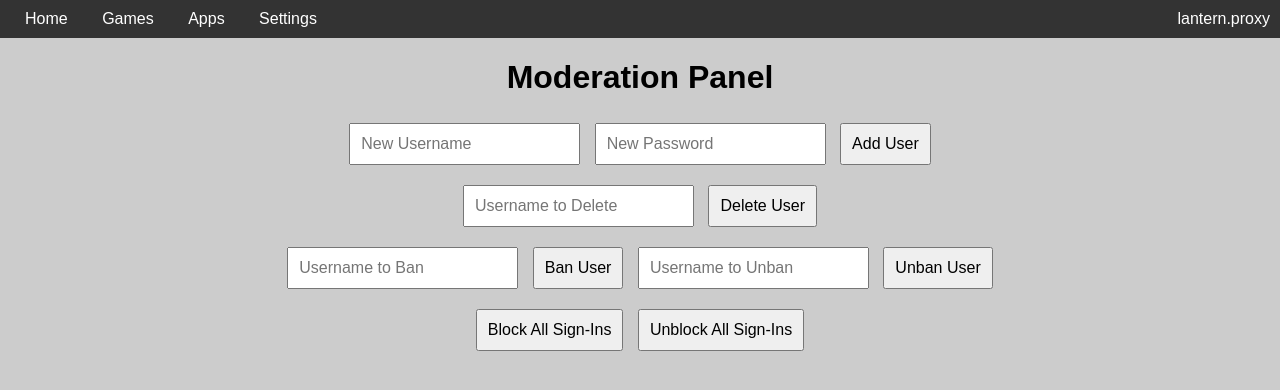
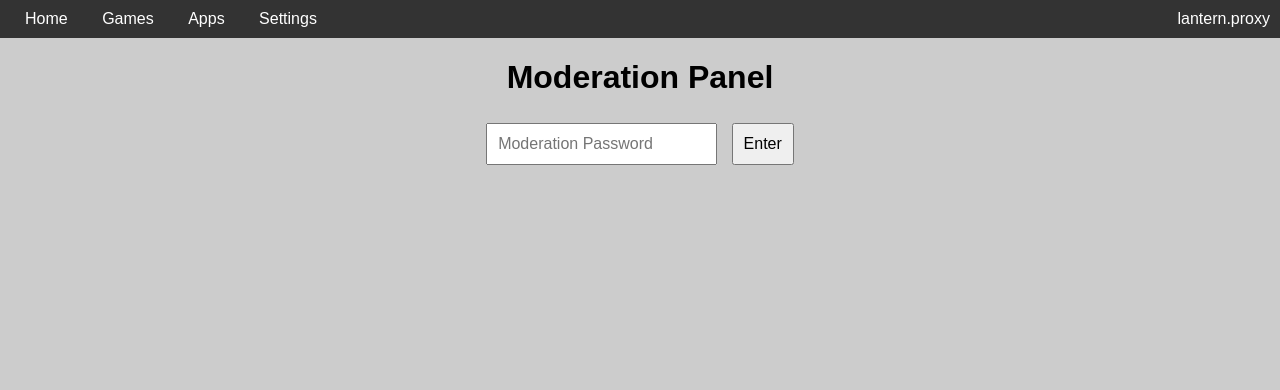
Before and after one commit to pancakes-proxy/Lantern.proxy, a plain HTML site: page moderation.html in a window 1280 px wide. Drawn offline with Linux system fonts and the light colour scheme.

Commit message:
Update moderation.html

```diff
--- a/moderation.html
+++ b/moderation.html
@@ -39,6 +39,9 @@
             font-size: 1em;
             margin: 5px;
         }
+        .hidden {
+            display: none;
+        }
     </style>
 </head>
 <body>
@@ -53,6 +56,11 @@
     </div>
     <div class="content">
         <h1>Moderation Panel</h1>
+        <div id="adminLogin" class="form-group">
+            <input type="password" id="moderationPassword" placeholder="Moderation Password">
+            <button onclick="checkModerationPassword()">Enter</button>
+        </div>
+        <div id="moderationContent" class="hidden">
             <div class="form-group">
                 <input type="text" id="newUsername" placeholder="New Username">
                 <input type="password" id="newPassword" placeholder="New Password">
@@ -73,8 +81,21 @@
                 <button onclick="unblockSignIns()">Unblock All Sign-Ins</button>
             </div>
         </div>
+    </div>
 
     <script>
+        const MODERATION_PASSWORD = 'zaxc1122';
+
+        function checkModerationPassword() {
+            const password = document.getElementById('moderationPassword').value;
+            if (password === MODERATION_PASSWORD) {
+                document.getElementById('adminLogin').classList.add('hidden');
+                document.getElementById('moderationContent').classList.remove('hidden');
+            } else {
+                alert('Incorrect moderation password');
+            }
+        }
+
         function addUser() {
             const username = document.getElementById('newUsername').value;
             const password = document.getElementById('newPassword').value;
@@ -92,7 +113,6 @@
 
             if (username) {
                 localStorage.removeItem(username);
-                localStorage.removeItem(`${username}_banned`);
                 alert('User deleted successfully');
             } else {
                 alert('Please enter the username');
@@ -101,23 +121,27 @@
 
         function banUser() {
             const username = document.getElementById('banUsername').value;
+            let bannedUsers = JSON.parse(localStorage.getItem('bannedUsers')) || [];
 
-            if (username) {
-                localStorage.setItem(`${username}_banned`, 'true');
+            if (username && !bannedUsers.includes(username)) {
+                bannedUsers.push(username);
+                localStorage.setItem('bannedUsers', JSON.stringify(bannedUsers));
                 alert('User banned successfully');
             } else {
-                alert('Please enter the username');
+                alert('Please enter a valid username');
             }
         }
 
         function unbanUser() {
             const username = document.getElementById('unbanUsername').value;
+            let bannedUsers = JSON.parse(localStorage.getItem('bannedUsers')) || [];
 
-            if (username) {
-                localStorage.removeItem(`${username}_banned`);
+            if (username && bannedUsers.includes(username)) {
+                bannedUsers = bannedUsers.filter(user => user !== username);
+                localStorage.setItem('bannedUsers', JSON.stringify(bannedUsers));
                 alert('User unbanned successfully');
             } else {
-                alert('Please enter the username');
+                alert('Please enter a valid username');
             }
         }
 
@@ -127,7 +151,7 @@
         }
 
         function unblockSignIns() {
-            localStorage.removeItem('signInBlocked');
+            localStorage.setItem('signInBlocked', 'false');
             alert('All sign-ins are now unblocked');
         }
     </script>
```
Lines whose indentation alone changed are shown as unchanged.
